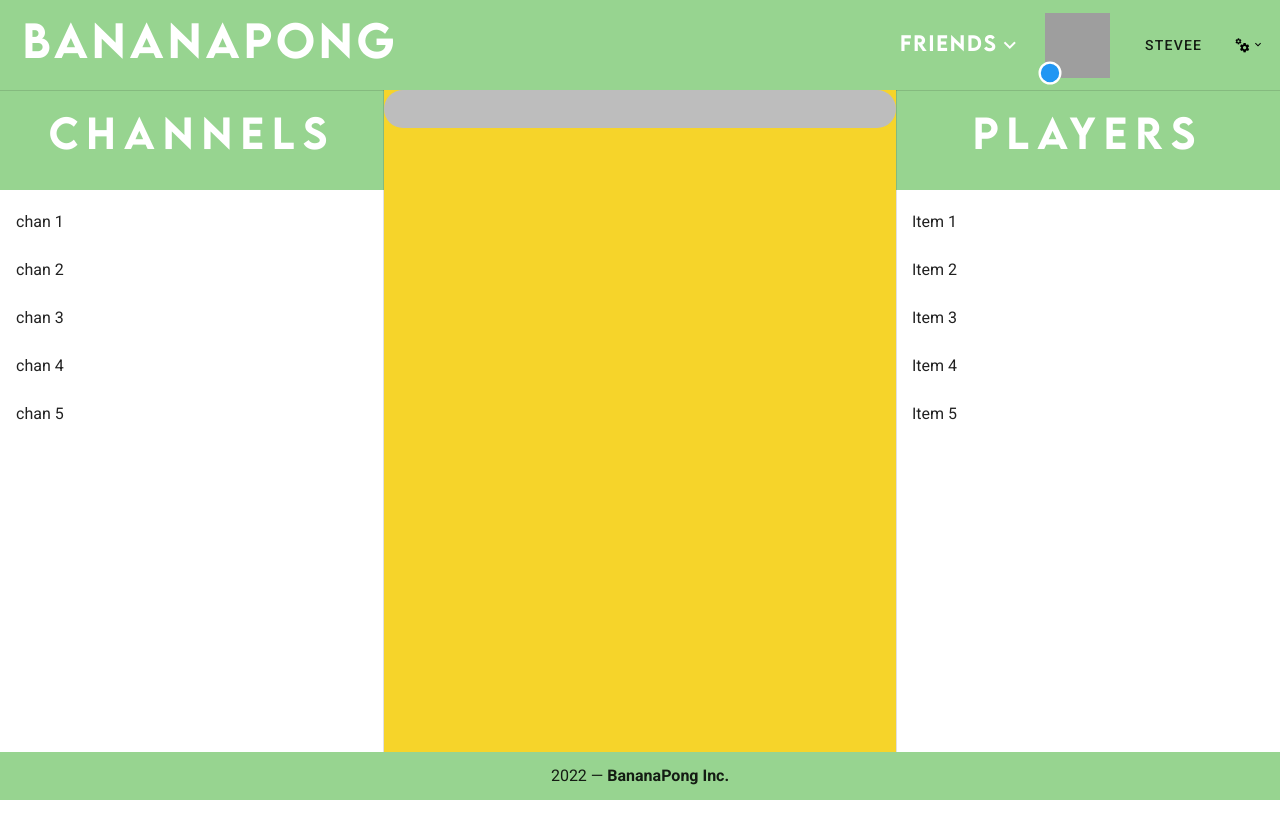
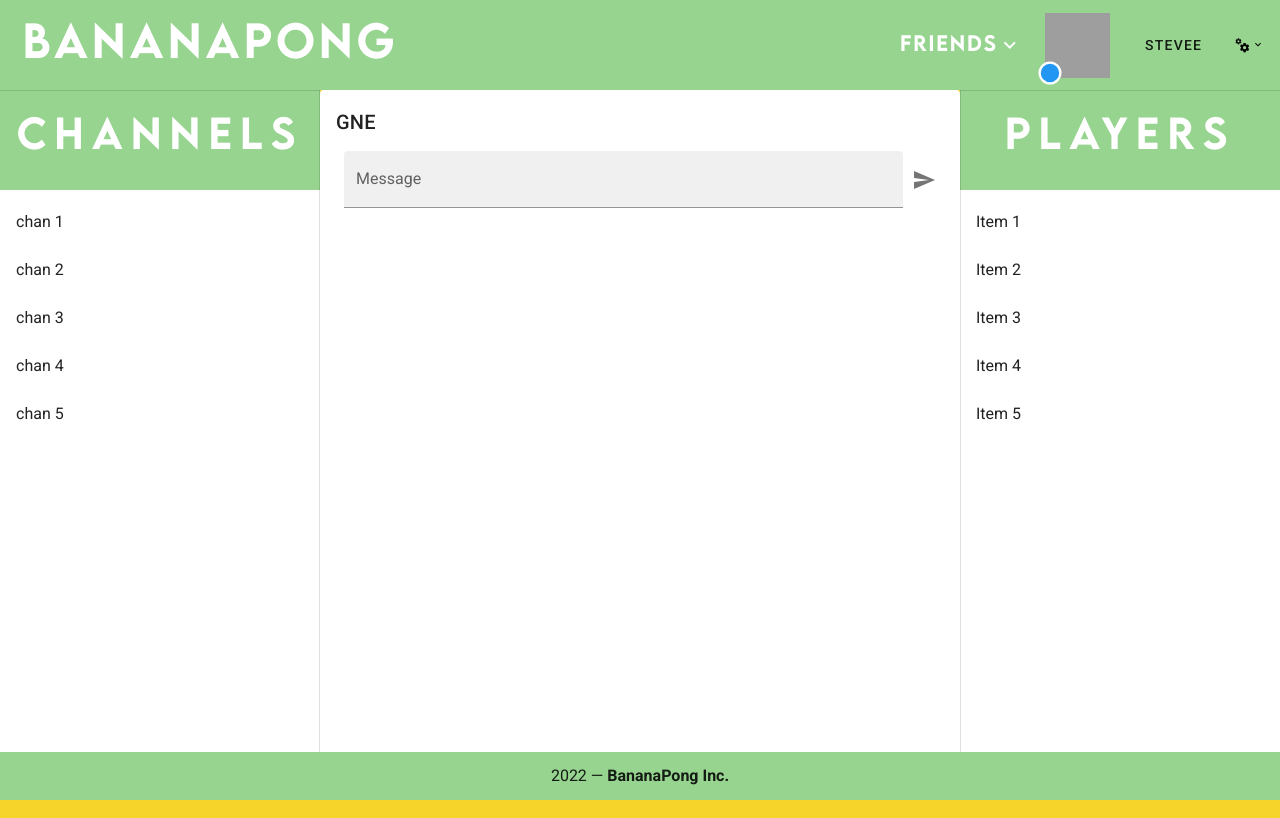
Before and after one commit to Nimon77/ft_transcendence, a Vue app in the folder frontend/: page /community in a window 1280 px wide. Built offline with nearby package versions, Linux system fonts and the light colour scheme; grey boxes are pictures that could not be loaded.

Commit message:
keep on community page

```diff
--- a/frontend/src/components/community/Community.vue
+++ b/frontend/src/components/community/Community.vue
@@ -1,6 +1,6 @@
 <template>
     <div>
-    <v-navigation-drawer v-model="drawer" width="30%" app clipped>
+    <v-navigation-drawer v-model="drawer" width="25%" app clipped>
       <v-sheet color="green" dark height="100" width="100%" class="text-center">
       <v-divider class="pt-4"></v-divider>
       <span class="span"> CHANNELS </span>
@@ -14,7 +14,7 @@
       </v-list>
     </v-navigation-drawer>
 
-    <v-navigation-drawer app clipped right width="30%">
+    <v-navigation-drawer app clipped right width="25%">
       <v-sheet color="green" height="100" dark width="100%" class="text-center">
       <v-divider class="pt-4"></v-divider>
       <span class="span"> PLAYERS </span>
@@ -29,15 +29,36 @@
     </v-navigation-drawer>
 
 
+      <v-card class="mx-auto" color="white" max-width="680" height="680">
+        <v-card-title class="text-center">
+          GNE
+        </v-card-title>
+        <v-card-actions>
+        <v-app-bar bottom color="rgba(0,0,0,0)" flat>
+              <v-text-field
 
-      <v-text-field
-        background-color="grey lighten-1"
-        dense
-        flat
-        hide-details
-        rounded
-        solo
-      ></v-text-field>
+              v-model="message"
+              append-outer-icon="mdi-send"
+              filled
+              clear-icon="mdi-close-circle"
+              label="Message"
+              type="text"
+            ></v-text-field>
+        </v-app-bar>
+      </v-card-actions>
+      </v-card>
+
+      <!-- <v-card class="mt-10 mr-2" max-width="350px" color="blue" dark>
+        <v-list-item three-line>
+          <v-list-item-content>
+            <div class=" mb-4">
+              GNE
+            </div>
+            <v-list-item-subtitle>2 mins ago <span class="ml-16">Seen 1:23PM</span></v-list-item-subtitle>
+          </v-list-item-content>
+        </v-list-item>
+      </v-card > -->
+
 </div>
 </template>
 
```
